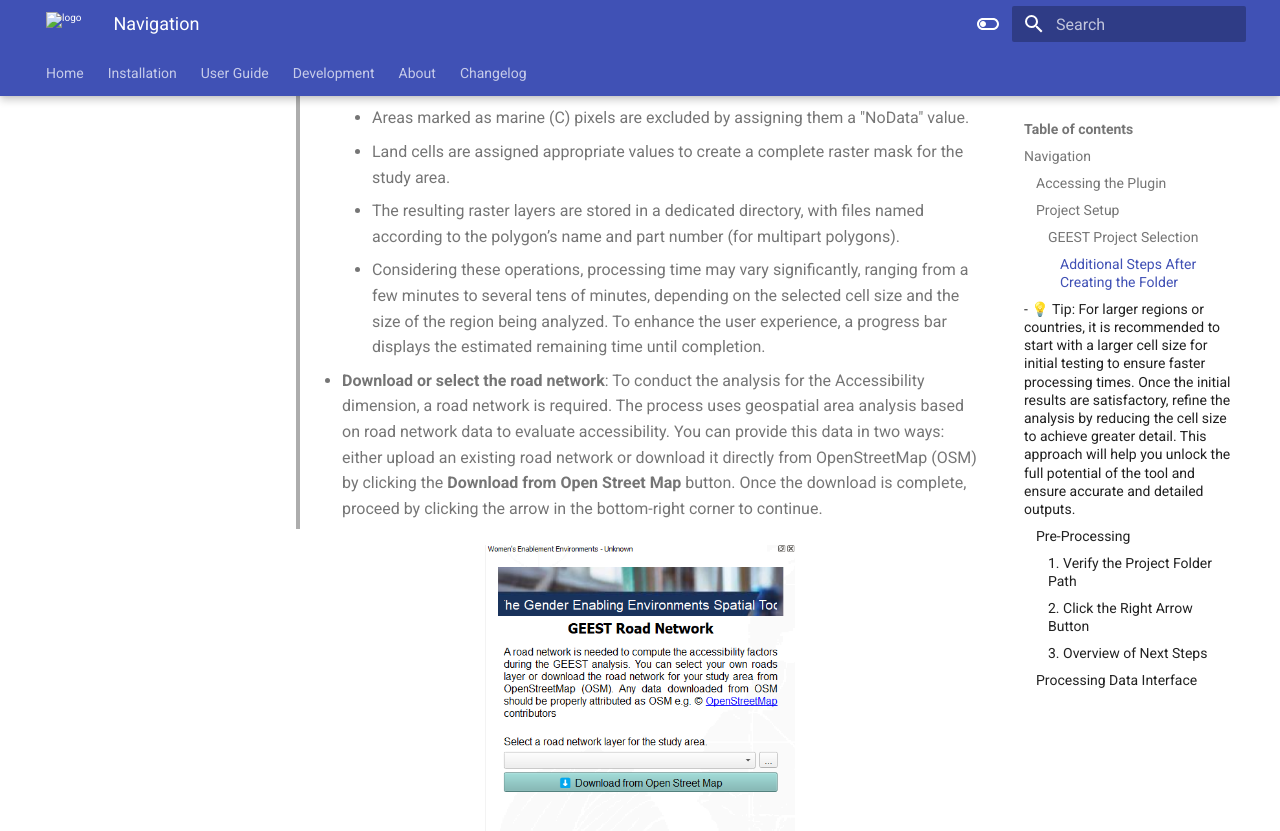
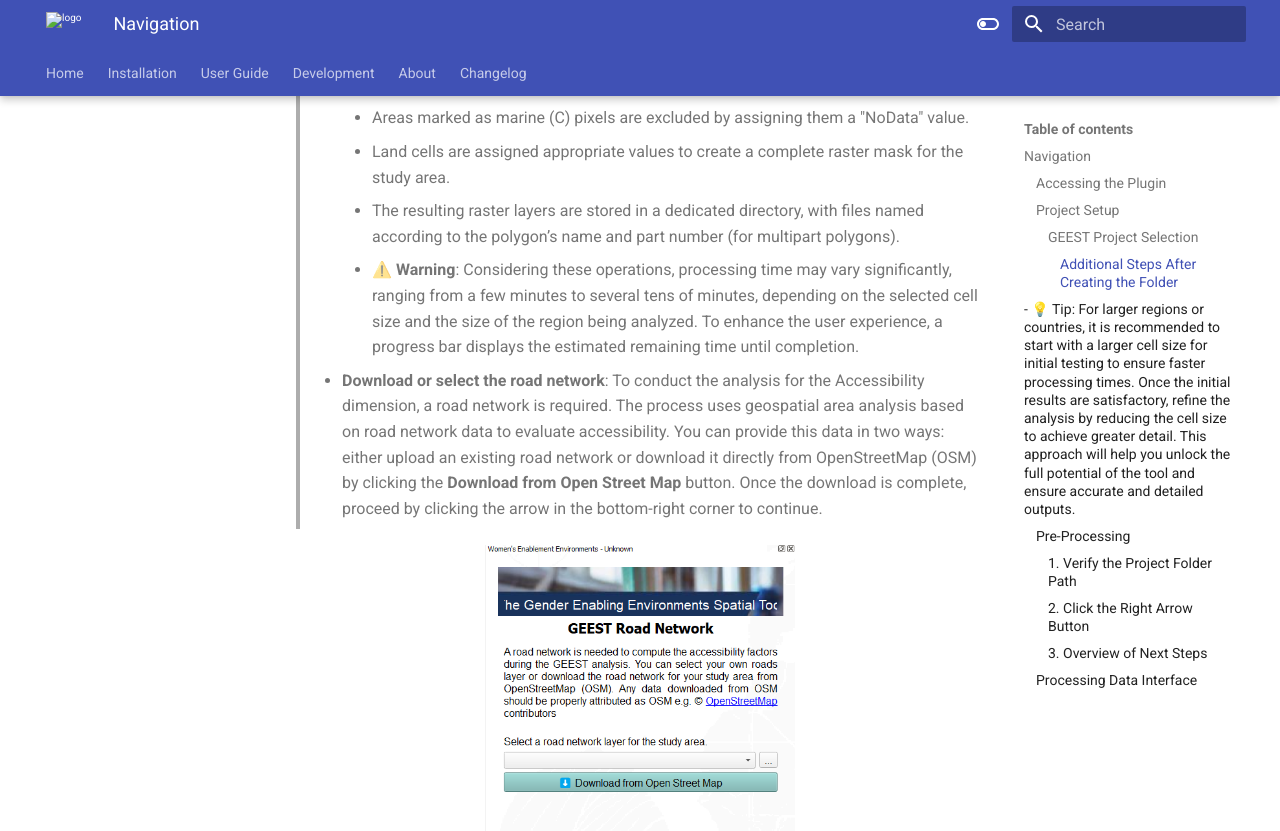
Before and after one commit to worldbank/GEEST, an MkDocs documentation site: the page built from docs/userguide/navigation.md, in a window 1280 px wide and 900 px high, scrolled down 4712 px. Shown: the top 831 px of the window. Built offline with MkDocs 1.6.1 and Material for MkDocs 9.7.7, drawn with Linux system fonts in a browser that asks for light colours.

Commit message:
Update navigation.md

```diff
--- a/docs/userguide/navigation.md
+++ b/docs/userguide/navigation.md
@@ -108,7 +108,7 @@ How to Create a New Folder
 >       - Areas marked as marine (C) pixels are excluded by assigning them a "NoData" value.
 >       - Land cells are assigned appropriate values to create a complete raster mask for the study area.
 >       - The resulting raster layers are stored in a dedicated directory, with files named according to the polygon’s name and part number (for multipart polygons).
->      - Considering these operations, processing time may vary significantly, ranging from a few minutes to several tens of minutes, depending on the selected cell size and the size of the region being analyzed. To enhance the user experience, a progress bar displays the estimated remaining time until completion.
+>      - ⚠️ **Warning**: Considering these operations, processing time may vary significantly, ranging from a few minutes to several tens of minutes, depending on the selected cell size and the size of the region being analyzed. To enhance the user experience, a progress bar displays the estimated remaining time until completion.
 >
 > - **Download or select the road network**: To conduct the analysis for the Accessibility dimension, a road network is required. The process uses geospatial area analysis based on road network data to evaluate accessibility. You can provide this data in two ways: either upload an existing road network or download it directly from OpenStreetMap (OSM) by clicking the **Download from Open Street Map** button. Once the download is complete, proceed by clicking the arrow in the bottom-right corner to continue.
 
```
